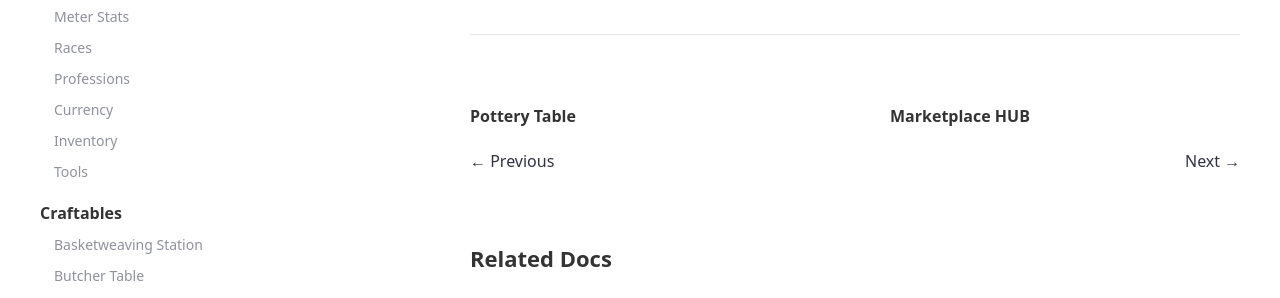
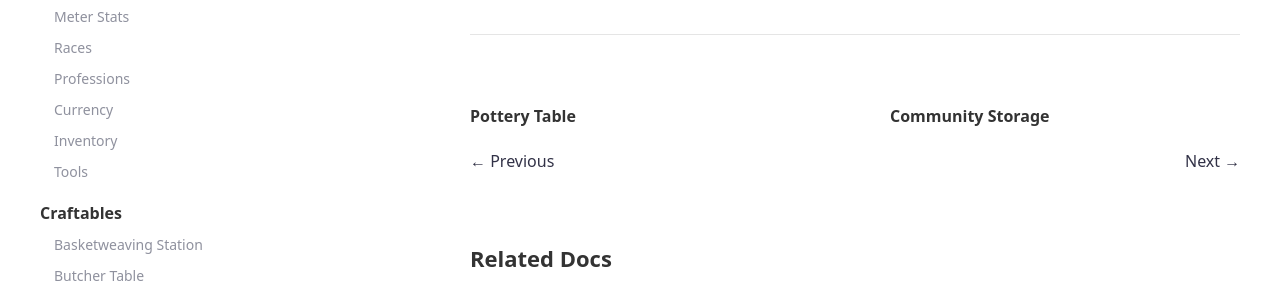
Before and after one commit to SLColonies/Public, a Jekyll site: the page built from _docs/smelter.md, in a window 1280 px wide and 900 px high, scrolled down 1105 px. Shown: the part 280-578 px from the top of the window. Built offline with Jekyll 4.4.1, drawn with Linux system fonts in a browser that asks for light colours; comment, search, counter and statistics services are not loaded.

Commit message:
Update navigation_docs.yml

```diff
--- a/_data/navigation_docs.yml
+++ b/_data/navigation_docs.yml
@@ -30,6 +30,7 @@
   - smelter
 - title: Essentials
   docs:
+  - community
   - marketplace
   - regionserver
   - rental
```
